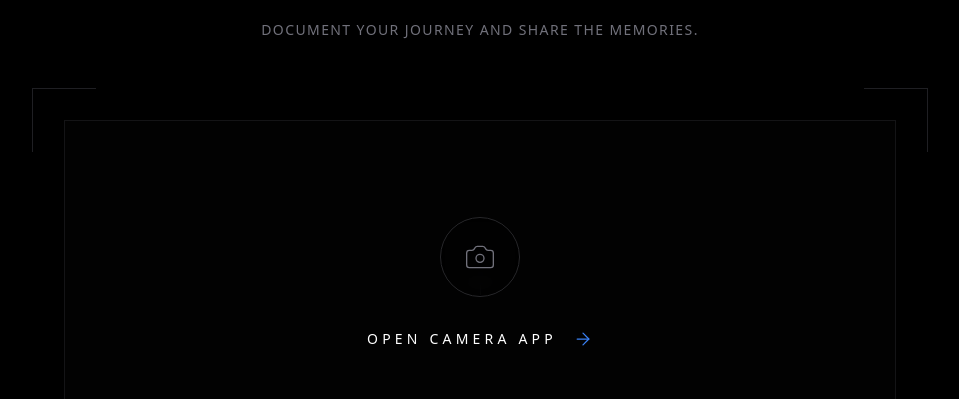
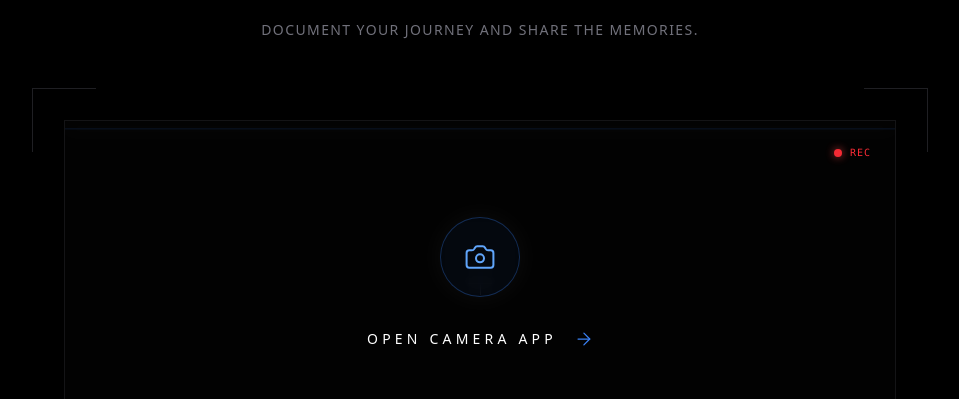
Before and after one commit to andrewkannan/redemption, a Next.js app: page / in a window 1280 px wide. Shown: the part 2001-2400 px from the top of the page, without its empty margins (160-1119 px from the left). Built offline with nearby package versions, Linux system fonts and the light colour scheme; no server answers; the database is empty.

Commit message:
Change camera animations to be continuously active for mobile visibility

```diff
--- a/src/components/sections/Camera.tsx
+++ b/src/components/sections/Camera.tsx
@@ -43,21 +43,35 @@ export function Camera() {
             rel="noopener noreferrer"
             className="group flex flex-col items-center justify-center p-16 md:p-24 border border-zinc-800/50 hover:border-primary-500/30 transition-all duration-700 bg-zinc-900/10 relative overflow-hidden"
           >
-            {/* Scanner line animation on hover */}
-            <div className="absolute top-0 left-0 w-full h-[1px] bg-primary-500/50 shadow-[0_0_15px_rgba(255,255,255,0.5)] -translate-y-[100%] group-hover:translate-y-[800%] transition-transform duration-[3s] ease-linear opacity-0 group-hover:opacity-100" />
+            {/* Continuous Scanner line animation */}
+            <motion.div
+              animate={{ y: ["-100%", "800%"] }}
+              transition={{ duration: 3, repeat: Infinity, ease: "linear" }}
+              className="absolute top-0 left-0 w-full h-[1px] bg-primary-500/30 shadow-[0_0_15px_rgba(255,255,255,0.3)] opacity-50"
+            />
 
-            <div className="w-16 h-16 md:w-20 md:h-20 rounded-full border border-zinc-800 flex items-center justify-center mb-6 md:mb-8 group-hover:border-primary-500/50 group-hover:scale-110 transition-all duration-500 text-zinc-500 group-hover:text-primary-400 bg-black/50 backdrop-blur-sm relative z-10">
-              <CameraIcon className="w-6 h-6 md:w-8 md:h-8" strokeWidth={1} />
+            <div className="w-16 h-16 md:w-20 md:h-20 rounded-full border border-primary-500/30 flex items-center justify-center mb-6 md:mb-8 transition-all duration-500 text-primary-400 bg-primary-500/5 backdrop-blur-sm relative z-10 shadow-[0_0_30px_rgba(255,255,255,0.05)] group-hover:scale-110 group-hover:bg-primary-500/10">
+              <motion.div
+                animate={{ scale: [1, 1.05, 1] }}
+                transition={{ duration: 2, repeat: Infinity, ease: "easeInOut" }}
+              >
+                <CameraIcon className="w-6 h-6 md:w-8 md:h-8" strokeWidth={1.5} />
+              </motion.div>
             </div>
 
             <div className="flex items-center gap-4 text-white text-xs md:text-sm font-light tracking-[0.2em] md:tracking-[0.3em] uppercase relative z-10">
               <span>Open Camera App</span>
-              <ArrowRight className="w-4 h-4 md:w-5 md:h-5 group-hover:translate-x-3 transition-transform duration-300 text-primary-500" strokeWidth={1.5} />
+              <motion.div
+                animate={{ x: [0, 5, 0] }}
+                transition={{ duration: 1.5, repeat: Infinity, ease: "easeInOut" }}
+              >
+                <ArrowRight className="w-4 h-4 md:w-5 md:h-5 text-primary-500" strokeWidth={1.5} />
+              </motion.div>
             </div>
 
-            {/* REC indicator */}
-            <div className="absolute top-6 right-6 flex items-center gap-2 opacity-0 group-hover:opacity-100 transition-opacity duration-500">
-              <div className="w-2 h-2 rounded-full bg-red-500 animate-pulse" />
+            {/* REC indicator always visible */}
+            <div className="absolute top-6 right-6 flex items-center gap-2">
+              <div className="w-2 h-2 rounded-full bg-red-500 animate-pulse shadow-[0_0_8px_rgba(239,68,68,0.8)]" />
               <span className="text-red-500 font-mono text-[10px] tracking-widest uppercase">REC</span>
             </div>
           </a>
```
